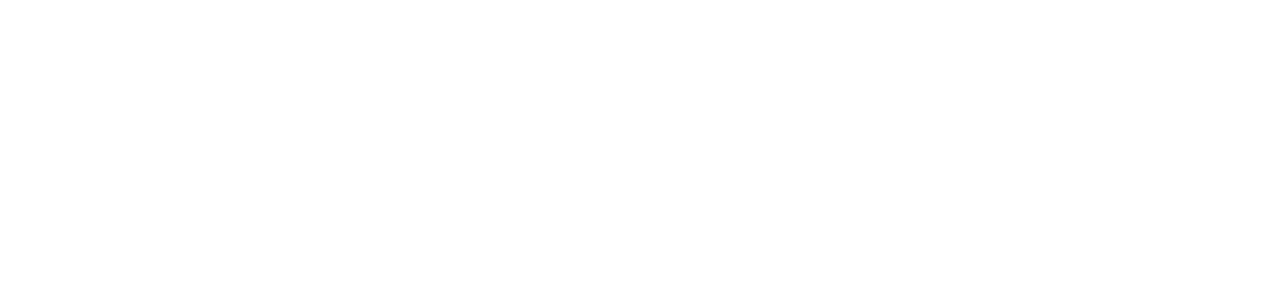
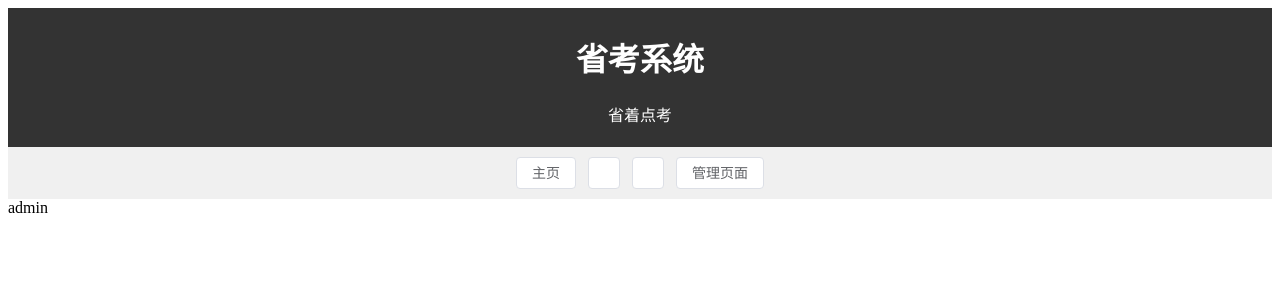
Before and after one commit to RTLiang/exam-manage-frontend, a Nuxt app: page /admin in a window 1280 px wide. Before the commit this address had no page. Shown: the top 300 px of the page. Built offline with nearby package versions, Linux system fonts and the light colour scheme.

Commit message:
added 管理员页面

```diff
--- a/components/ToolBar.vue
+++ b/components/ToolBar.vue
@@ -7,10 +7,10 @@
 <div class="tool-bar">
     <div class="button-container">
         <!-- <b>常驻功能区</b> -->
-        <el-button plain>主页</el-button>
+        <el-button @click="$router.push('/')" plain >主页</el-button>
         <el-button plain ></el-button>
         <el-button plain ></el-button>
-        <el-button plain ></el-button>
+        <el-button @click="$router.push('/admin')" plain >管理页面</el-button>
     </div>
 </div>
 
--- /dev/null
+++ b/pages/admin.vue
@@ -0,0 +1,4 @@
+<template>
+    <ToolBar />
+    admin
+</template>
--- a/pages/login.vue
+++ b/pages/login.vue
@@ -44,7 +44,7 @@ export default {
     },
     methods: {
         handleSubmit() {
-            event.preventDefault(); // prevent form submission
+            // event.preventDefault(); // prevent form submission
             console.log('Form submitted:', this.form);
             // your form submission logic here
         }
```
Also changed, not shown: 1 other file (tests, documents, lock files or other folders).
